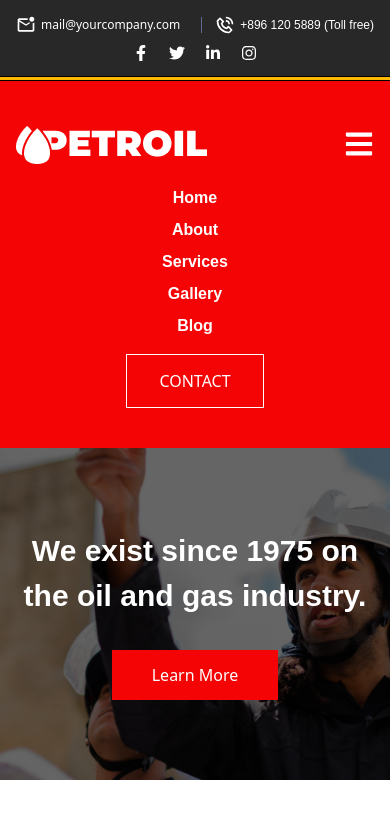
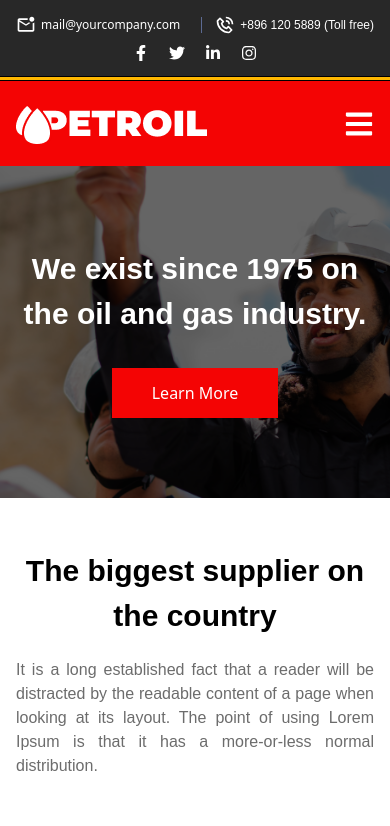
Before and after one commit to AlamgirSarder/petroil, a React (Vite) app: page / in a window 390 px wide. Shown: the top 826 px of the page. Built offline with nearby package versions, Linux system fonts and the light colour scheme; the HTML template or start-up script is replaced by a standard one.

Commit message:
navar issue probolem solve

```diff
--- a/src/components/navbar/Navbar.jsx
+++ b/src/components/navbar/Navbar.jsx
@@ -1,21 +1,31 @@
-import React from "react";
+import React, { useState } from "react";
 import Container from "../layouts/Container";
 import logo from "../../assets/logo.png";
 import Flex from "../layouts/Flex";
 import { FaBars } from "react-icons/fa";
+import { ImCross } from "react-icons/im";
+
+const Navbar = () => {
+
+const [show,setShow] = useState(false)
 
 
-const Navbar = () => {
   return (
-    <nav className="bg-primary py-10">
+    <nav className="bg-primary py-5 md:py-10">
       <Container>
         <Flex className="justify-between md:items-center flex-col md:flex-row">
           <div className="flex justify-between items-center">
             <img src={logo} alt="logo" />
-              <FaBars size={30} className="text-white" />
+
+              {
+
+              show ? (<ImCross onClick={()=>setShow(!show)} size={30} className="text-white md:hidden cursor-pointer " />):(<FaBars onClick={()=>setShow(!show)} size={30} className="text-white md:hidden cursor-pointer" />)
+
+              }
+
           </div>
 
-          <Flex className="items-center flex-col md:flex-row">
+          <Flex className="items-center hidden md:flex">
             <div>
               <ul className="font-primary text-[16px] font-semibold text-white flex md:gap-12 flex-col md:flex-row text-center gap-2 mt-5 md:mt-0 ">
                 <li className="cursor-pointer">Home</li>
@@ -33,6 +43,28 @@ const Navbar = () => {
           </Flex>
         </Flex>
       </Container>
+
+
+      {
+        show && (
+          <Flex className="items-center flex-col md:flex-row md:hidden">
+            <div>
+              <ul className="font-primary text-[16px] font-semibold text-white flex md:gap-12 flex-col md:flex-row text-center gap-2 mt-5 md:mt-0 ">
+                <li className="cursor-pointer">Home</li>
+                <li className="cursor-pointer">About</li>
+                <li className="cursor-pointer">Services</li>
+                <li className="cursor-pointer">Gallery</li>
+                <li className="cursor-pointer">Blog</li>
+              </ul>
+            </div>
+            <div className="md:ml-[72px]">
+              <button className="border py-[14px] px-8 border-white text-white mt-4 md:mt-0 cursor-pointer">
+                CONTACT
+              </button>
+            </div>
+          </Flex>
+        )
+      }
     </nav>
   );
 };
```
